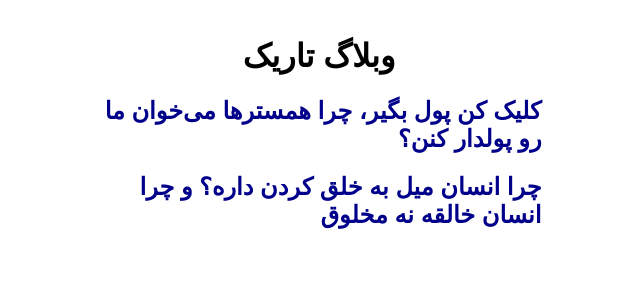
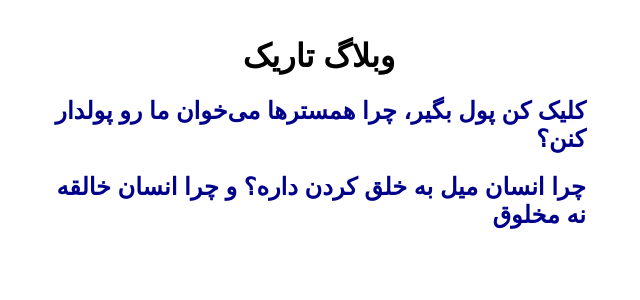
Before and after one commit to darkblog/darkblog.github.io, a Jekyll site: the page built from index.html, in a window 1280 px wide. Shown: the top 300 px of the page, without its empty margins (424-1064 px from the left). Built offline with Jekyll 4.4.1, drawn with Linux system fonts in a browser that asks for light colours.

Commit message:
Update index.html

```diff
--- a/index.html
+++ b/index.html
@@ -8,7 +8,7 @@
 <title>وبلاگ تاریک</title>
 <meta name="description" content="وبلاگ تاریک">
 <meta name="viewport" content="width=device-width">
-<style>body{font-family:sans-serif;margin:auto;padding:1em;max-width:50ch}a{text-decoration:none;color:darkblue}h1{text-align:center}</style>
+<style>body{font-family:sans-serif;margin:auto;padding:1em;max-width:60ch}a{text-decoration:none;color:darkblue}h1{text-align:center}</style>
 </head>
 <body>
 <h1>وبلاگ تاریک</h1>
```
